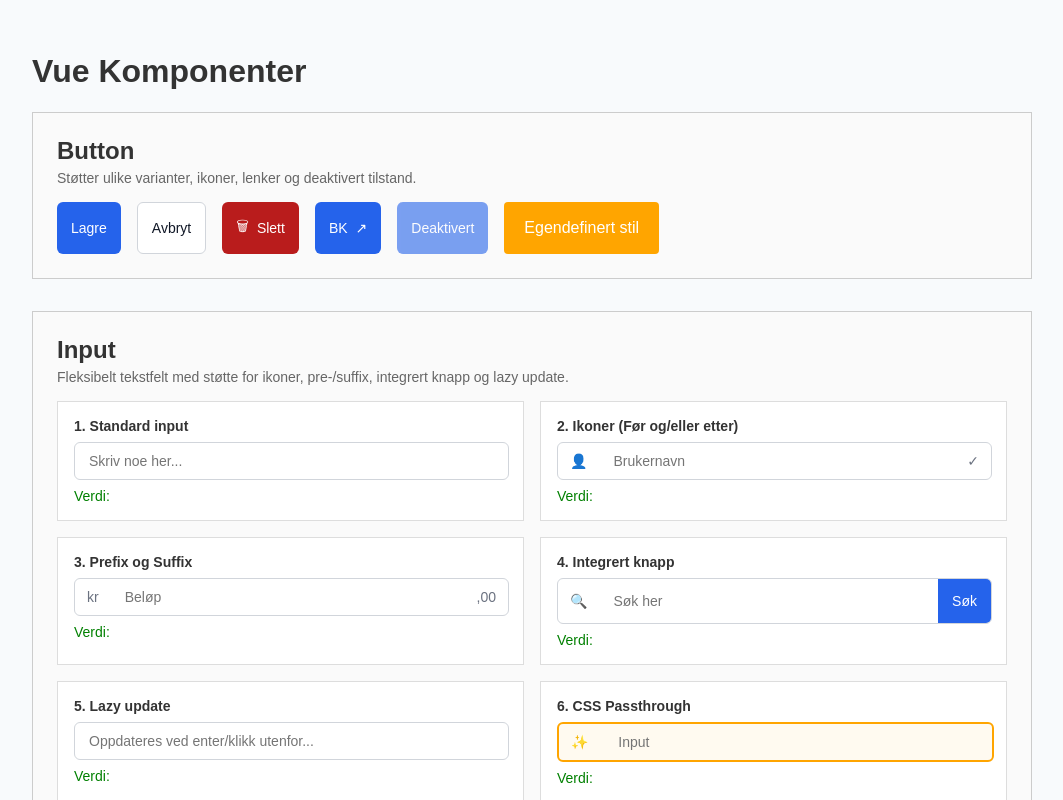
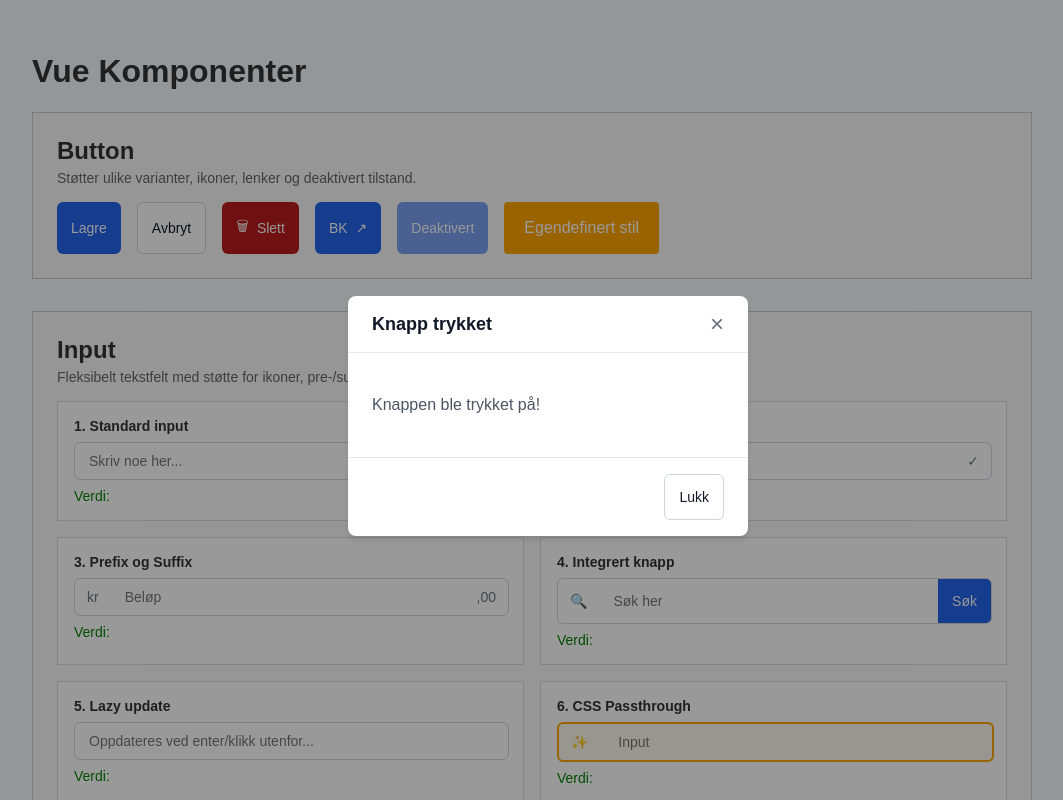
Before and after one commit to sebastianingebrigtsen/Vue-komponenter, a Vue app: page / in a window 1280 px wide. Both pictures are taken after a click on the button "Lagre". Shown: the top 800 px of the page, without its empty margins (108-1171 px from the left). Built offline with nearby package versions, Linux system fonts and the light colour scheme.

Commit message:
Lagt til Modal komponent

```diff
--- a/src/App.vue
+++ b/src/App.vue
@@ -3,10 +3,25 @@ import { ref } from 'vue';
 import BaseButton from './components/BaseButton.vue';
 import BaseInput from './components/BaseInput.vue';
 import DataView from './components/DataView.vue';
+import BaseModal from './components/BaseModal.vue';
 import { dummyItems } from './data/dummyData';
 
+const isModalOpen = ref(false);
+const modalTitle = ref('');
+const modalMessage = ref('');
+const modalMode = ref<'info' | 'delete' | 'edit'>('info'); // Styrer innhold i modalen
+const activeItem = ref<{ name: string } | null>(null);
+const editValue = ref('');
+
+function showModal(title: string, message: string, mode: 'info' | 'delete' | 'edit' = 'info') {
+  modalTitle.value = title;
+  modalMessage.value = message;
+  modalMode.value = mode;
+  isModalOpen.value = true;
+}
+
 function clickTest() {
-  alert('Knappen er trykket på!');
+  showModal('Knapp trykket', 'Knappen ble trykket på!');
 }
 
 // Uavhengige tilstander for hver av input-testene slik at de fungerer hver for seg
@@ -18,16 +33,45 @@ const lazyValue = ref('');
 const customCssValue = ref('');
 
 function handleSearch() {
-  alert(`Søker etter: ${buttonValue.value}`);
+  showModal('Søk uført', `Søker etter: ${buttonValue.value}`);
 }
 const items = ref(dummyItems);
 
 function handleEdit(item: { name: string }) {
-  alert(`Redigerer: ${item.name}`);
+  activeItem.value = item;
+  editValue.value = item.name;
+  showModal('Rediger element', `Hva vil du endre navnet på "${item.name}" til?`, 'edit');
+}
+
+function confirmEdit() {
+  if (activeItem.value && editValue.value) {
+    const itemName = activeItem.value.name;
+    const newValue = editValue.value;
+    activeItem.value = null; // Resetter før vi kaller "info"-modalen
+    showModal('Lagret', `Endret navnet på "${itemName}" til "${newValue}" (Simulert)`, 'info');
+  } else {
+    isModalOpen.value = false;
+  }
 }
 
 function handleDelete(item: { name: string }) {
-  alert(`Sletter: ${item.name}`);
+  activeItem.value = item;
+  showModal('Bekreft sletting', `Er du sikker på at du vil slette "${item.name}"?`, 'delete');
+}
+
+function confirmDelete() {
+  if (activeItem.value) {
+    const itemName = activeItem.value.name;
+    activeItem.value = null;
+    showModal('Slettet', `Slettet: "${itemName}" (Simulert)`, 'info');
+  } else {
+    isModalOpen.value = false;
+  }
+}
+
+function cancelModal() {
+  activeItem.value = null;
+  isModalOpen.value = false;
 }
 </script>
 
@@ -47,7 +91,7 @@ function handleDelete(item: { name: string }) {
       <div class="button-group">
         <BaseButton label="Lagre" @click="clickTest" />
         <BaseButton label="Avbryt" variant="secondary" />
-        <BaseButton label="Slett" variant="danger" iconBefore="🗑" />
+        <BaseButton label="Slett" variant="danger" iconBefore="🗑" @click="handleDelete({ name: 'Demo-element' })" />
         <BaseButton label="BK" href="https://bk.no/tjenestekategorier/teknologi" iconAfter="↗" />
         <BaseButton label="Deaktivert" disabled />
         <BaseButton label="Egendefinert stil" customClass="orange-button" />
@@ -118,6 +162,37 @@ function handleDelete(item: { name: string }) {
 
       <DataView :items="items" itemClass="custom-item" @edit="handleEdit" @delete="handleDelete" />
     </section>
+    <BaseModal
+      :isOpen="isModalOpen"
+      :title="modalTitle"
+      @close="cancelModal"
+    >
+      <p>{{ modalMessage }}</p>
+
+      <!-- Viser input for redigering i selve modalen -->
+      <div v-if="modalMode === 'edit'" style="margin-top: 1rem;">
+        <BaseInput v-model="editValue" placeholder="Nytt navn..." />
+      </div>
+
+      <!-- Bruker footer-slot for egendefinerte knapper avhengig av modus -->
+      <template #footer v-if="modalMode !== 'info'">
+        <BaseButton label="Avbryt" variant="secondary" @click="cancelModal" />
+
+        <BaseButton
+          v-if="modalMode === 'delete'"
+          label="Slett"
+          variant="danger"
+          iconBefore="🗑"
+          @click="confirmDelete"
+        />
+
+        <BaseButton
+          v-if="modalMode === 'edit'"
+          label="Lagre"
+          @click="confirmEdit"
+        />
+      </template>
+    </BaseModal>
   </main>
 </template>
 
--- /dev/null
+++ b/src/components/BaseModal.vue
@@ -0,0 +1,109 @@
+<script setup lang="ts">
+import BaseButton from './BaseButton.vue';
+
+defineProps({
+  isOpen: {
+    type: Boolean,
+    required: true,
+  },
+  title: {
+    type: String,
+    default: 'Melding',
+  },
+});
+
+const emit = defineEmits(['close']);
+
+function handleClose() {
+  emit('close');
+}
+</script>
+
+<template>
+  <div v-if="isOpen" class="modal-overlay" @click.self="handleClose">
+    <div class="modal-content" role="dialog" aria-modal="true">
+      <header class="modal-header">
+        <h3 class="modal-title">{{ title }}</h3>
+        <button class="close-button" @click="handleClose" aria-label="Lukk">×</button>
+      </header>
+
+      <div class="modal-body">
+        <slot></slot>
+      </div>
+
+      <footer class="modal-footer">
+        <slot name="footer">
+          <BaseButton label="Lukk" variant="secondary" @click="handleClose" />
+        </slot>
+      </footer>
+    </div>
+  </div>
+</template>
+
+<style scoped>
+.modal-overlay {
+  position: fixed;
+  top: 0;
+  left: 0;
+  width: 100vw;
+  height: 100vh;
+  background-color: rgba(0, 0, 0, 0.4);
+  display: flex;
+  justify-content: center;
+  align-items: center;
+  z-index: 1000;
+  padding: 1rem;
+}
+
+.modal-content {
+  background: white;
+  border-radius: 8px;
+  width: 100%;
+  max-width: 400px;
+  box-shadow: 0 4px 6px rgba(0, 0, 0, 0.1);
+  display: flex;
+  flex-direction: column;
+}
+
+.modal-header {
+  display: flex;
+  justify-content: space-between;
+  align-items: center;
+  padding: 1rem 1.5rem;
+  border-bottom: 1px solid #e5e7eb;
+}
+
+.modal-title {
+  margin: 0;
+  font-size: 18px;
+  color: #111827;
+}
+
+.close-button {
+  background: transparent;
+  border: none;
+  font-size: 24px;
+  line-height: 1;
+  color: #6b7280;
+  cursor: pointer;
+  padding: 0;
+}
+
+.close-button:hover {
+  color: #111827;
+}
+
+.modal-body {
+  padding: 1.5rem;
+  color: #4b5563;
+  line-height: 1.5;
+}
+
+.modal-footer {
+  padding: 1rem 1.5rem;
+  border-top: 1px solid #e5e7eb;
+  display: flex;
+  justify-content: flex-end;
+  gap: 0.5rem;
+}
+</style>
```
